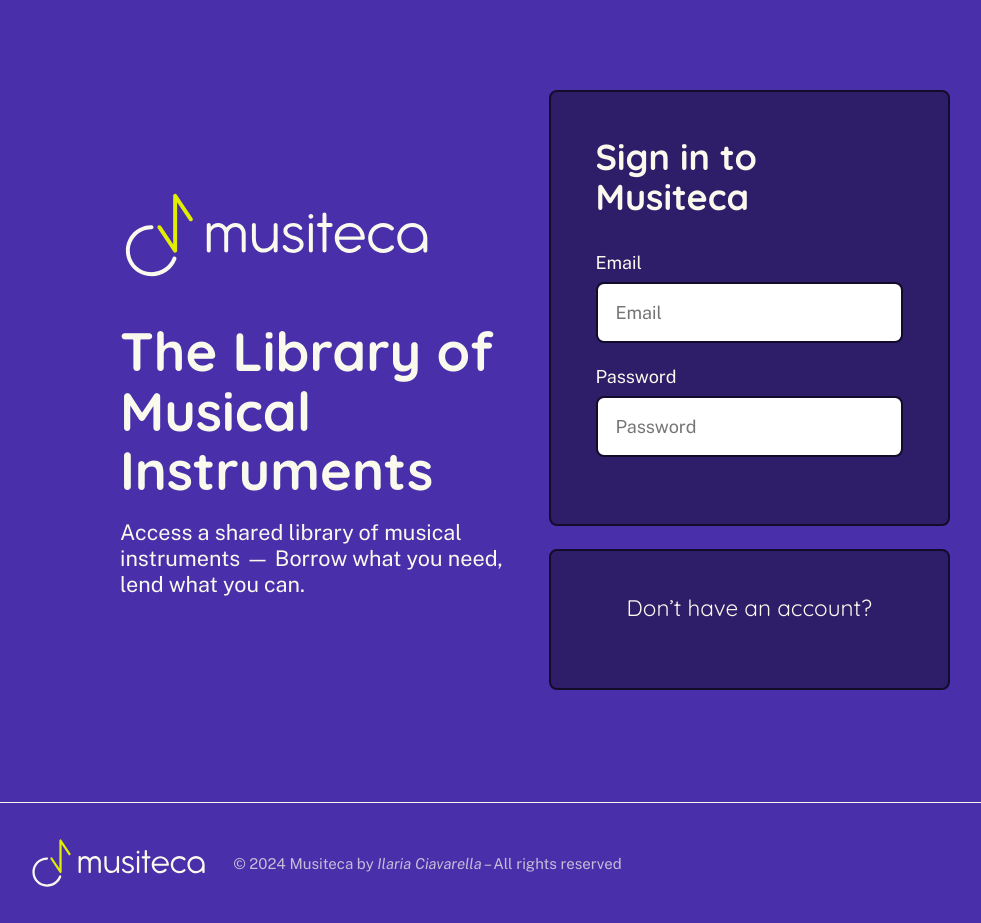
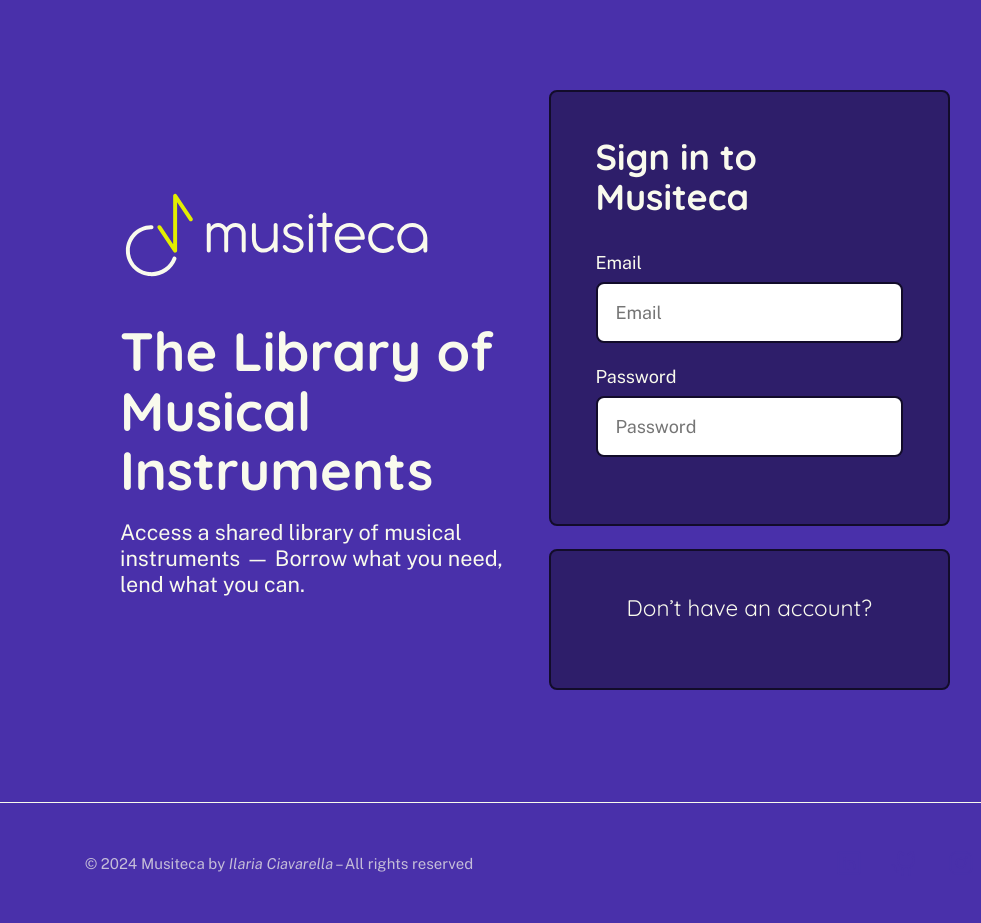
Before and after one commit to ilariaciavarella/musiteca, a React (Vite) app in the folder client/: page /login in a window 1280 px wide. Shown: the whole page, without its empty margins (105-1086 px from the left). Built offline with nearby package versions, Linux system fonts and the light colour scheme.

Commit message:
Refactor footer component adding ant component

```diff
--- /dev/null
+++ b/client/src/components/footer/MusitecaFooter.jsx
@@ -0,0 +1,42 @@
+import PropTypes from "prop-types";
+import { LinkedinLogo, InstagramLogo, GithubLogo } from "@phosphor-icons/react";
+import { Layout, Button, Space, Flex } from "antd";
+
+const { Footer } = Layout;
+
+import "./footer.scss";
+
+function MusitecaFooter(props) {
+  return (
+    <Footer className={props.light ? "footer footer-light" : "footer"}>
+      <Flex justify="space-around" align="center" gap="small">
+        <small>
+          © 2024 Musiteca by <em>Ilaria Ciavarella</em> – All rights reserved
+        </small>
+        <Space size="small" className="social-links">
+          <Button
+            href="https://www.linkedin.com/in/ilaria-ciavarella"
+            icon={<LinkedinLogo size={28} />}
+            type="link"
+          />
+          <Button
+            href="https://github.com/ilariaciavarella"
+            icon={<GithubLogo size={28} />}
+            type="link"
+          />
+          <Button
+            href="https://www.instagram.com/lil.ciavarella/"
+            icon={<InstagramLogo size={28} />}
+            type="link"
+          />
+        </Space>
+      </Flex>
+    </Footer>
+  );
+}
+
+MusitecaFooter.propTypes = {
+  light: PropTypes.bool,
+};
+
+export default MusitecaFooter;
--- a/client/src/components/footer/footer-regular.jsx
+++ /dev/null
@@ -1,52 +0,0 @@
-import PropTypes from "prop-types";
-import { LinkedinLogo, InstagramLogo, GithubLogo } from "@phosphor-icons/react";
-import { Button, Space, Flex } from "antd";
-
-import "./footer.scss";
-
-import LogoLight from "../../assets/images/logo/musiteca-logo_light.svg";
-import LogoDark from "../../assets/images/logo/musiteca-logo_dark.svg";
-
-function FooterRegular(props) {
-  return (
-    <footer
-      className={props.light ? "footer-regular footer-light" : "footer-regular"}
-    >
-      <Flex justify="space-around" align="center" gap="small" wrap>
-        <Flex justify="center" align="center" gap="large">
-          <img
-            src={props.light ? LogoLight : LogoDark}
-            alt="Musiteca Logo"
-            className="footer-logo"
-          />
-          <small>
-            © 2024 Musiteca by <em>Ilaria Ciavarella</em> – All rights reserved
-          </small>
-        </Flex>
-        <Space size="small" className="social-links">
-          <Button
-            href="https://www.linkedin.com/in/ilaria-ciavarella"
-            icon={<LinkedinLogo size={28} />}
-            type="link"
-          />
-          <Button
-            href="https://github.com/ilariaciavarella"
-            icon={<GithubLogo size={28} />}
-            type="link"
-          />
-          <Button
-            href="https://www.instagram.com/lil.ciavarella/"
-            icon={<InstagramLogo size={28} />}
-            type="link"
-          />
-        </Space>
-      </Flex>
-    </footer>
-  );
-}
-
-FooterRegular.propTypes = {
-  light: PropTypes.bool,
-};
-
-export default FooterRegular;
--- a/client/src/components/footer/footer.scss
+++ b/client/src/components/footer/footer.scss
@@ -1,23 +1,13 @@
 @use '../../assets/styles/variables';
 
-.footer-regular {
-  min-height: 6rem;
+.footer {
   border-top: 1.5px solid variables.$darkpurple;
-  padding: 1rem;
+  padding: 2rem 1rem;
   color: variables.$darkpurple70;
-  text-align: center;
+  background: none;
 }
 
 .footer-light {
   color: variables.$ivory70;
   border-top-color: variables.$ivory;
 }
-
-.footer-logo {
-  max-width: 10rem;
-  width: 100%;
-}
-
-.social-links {
-  padding: 1rem .5rem;
-}
--- a/client/src/routes/error/Error.jsx
+++ b/client/src/routes/error/Error.jsx
@@ -5,7 +5,7 @@
 import styles from "./Error.module.scss";
 import setBodyBgColor from "../../assets/utils/setBodyBgColour.js";
 
-import FooterRegular from "../../components/footer/footer-regular.jsx";
+import MusitecaFooter from "../../components/footer/MusitecaFooter.jsx";
 
 import errorImage from "../../assets/images/illustrations/musiteca-error_illustration.png";
 import LogoDark from "../../assets/images/logo/musiteca-logo_dark.svg";
@@ -48,7 +48,7 @@
           />
         </figure>
       </main>
-      <FooterRegular light={false} />
+      <MusitecaFooter light={false} />
     </>
   );
 }
--- a/client/src/routes/login/Login.jsx
+++ b/client/src/routes/login/Login.jsx
@@ -3,7 +3,7 @@
 import styles from "./Login.module.scss";
 import setBodyBgColor from "../../assets/utils/setBodyBgColour.js";
 import LogoLight from "../../assets/images/logo/musiteca-logo_light.svg";
-import FooterRegular from "../../components/footer/footer-regular.jsx";
+import MusitecaFooter from "../../components/footer/MusitecaFooter.jsx";
 
 function Login(props) {
   useEffect(() => {
@@ -51,7 +51,7 @@
           </div>
         </div>
       </main>
-      <FooterRegular light={true} />
+      <MusitecaFooter light={true} />
     </>
   );
 }
```
